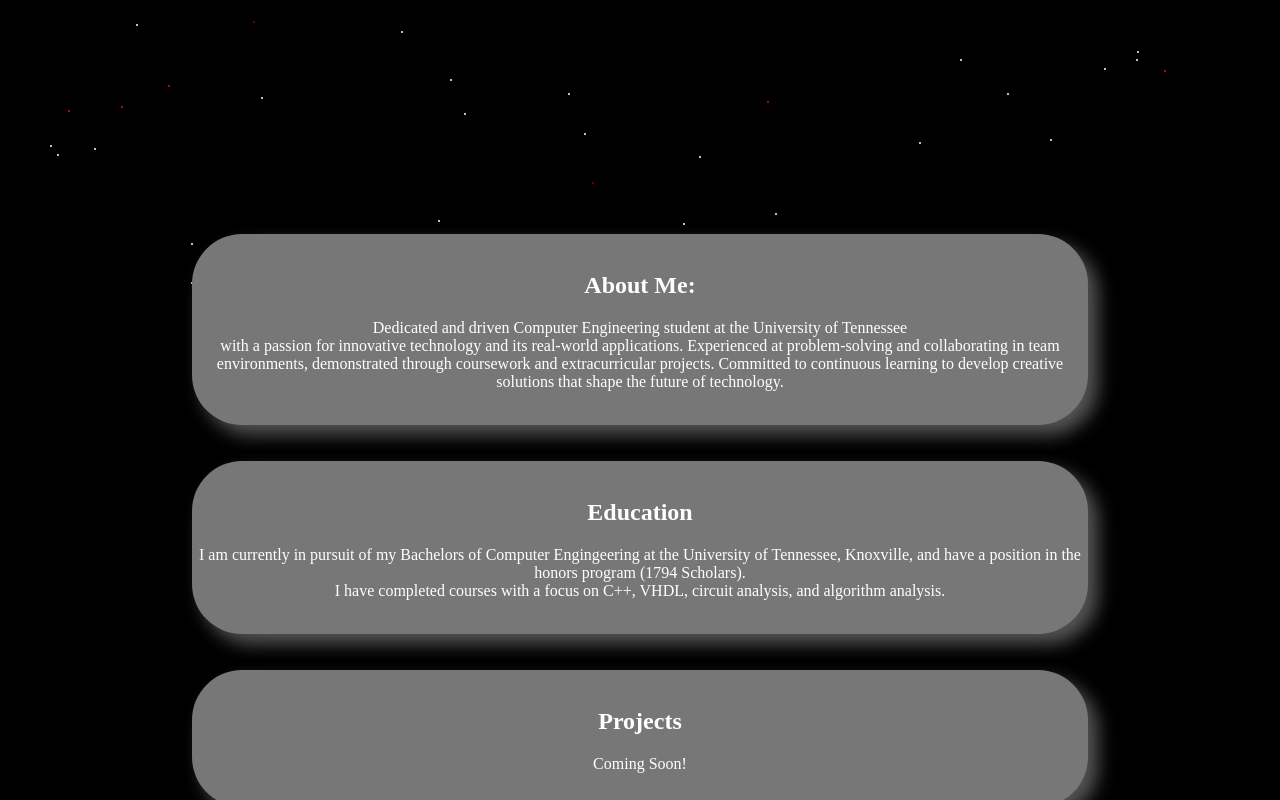
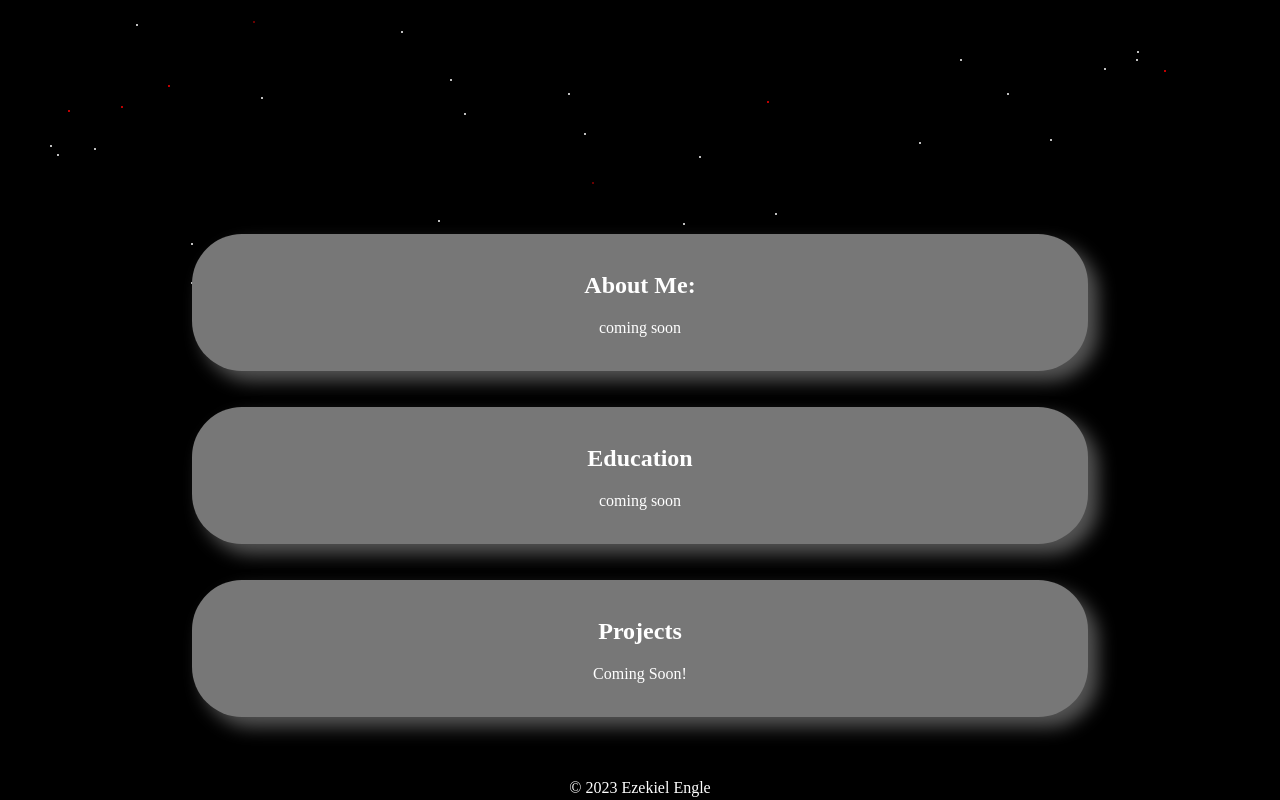
Before and after one commit to zengle04/zengle04.github.io, a plain HTML site: page index.html in a window 1280 px wide. Shown: the part 473-1273 px from the top of the page. Drawn offline with Linux system fonts and the light colour scheme.

Commit message:
Update index.html

```diff
--- a/index.html
+++ b/index.html
@@ -23,10 +23,7 @@
     <section>
     <br>
       <h2>About Me: </h2>
-      <p>Dedicated and driven Computer Engineering student at the University of Tennessee <br>
-      with a passion for innovative technology and its
-real-world applications. Experienced at problem-solving and collaborating in team environments, demonstrated through coursework and
-extracurricular projects. Committed to continuous learning to develop creative solutions that shape the future of technology. </p>
+      <p> coming soon  </p>
              <br>
     </section>
     <br>
@@ -34,7 +31,7 @@ extracurricular projects. Committed to continuous learning to develop creative s
      <section>
     <br>
       <h2>Education </h2>
-      <p>I am currently in pursuit of my Bachelors of Computer Engingeering at the University of Tennessee, Knoxville, and have a position in the honors program (1794 Scholars). <br> I have completed courses with a focus on C++, VHDL, circuit analysis, and algorithm analysis. </p>
+      <p>coming soon </p>
              <br>
     </section>
     <br>
```
